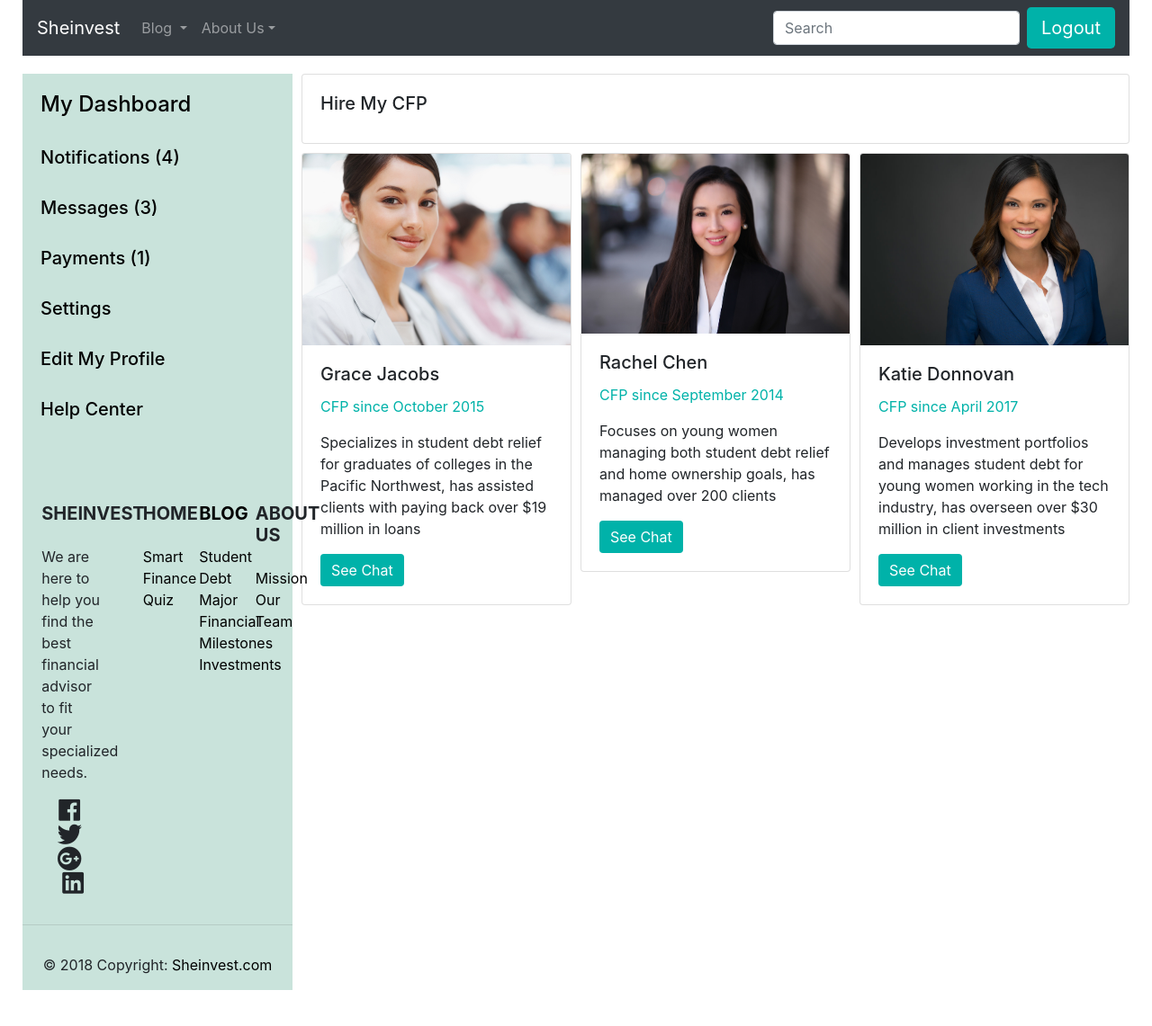
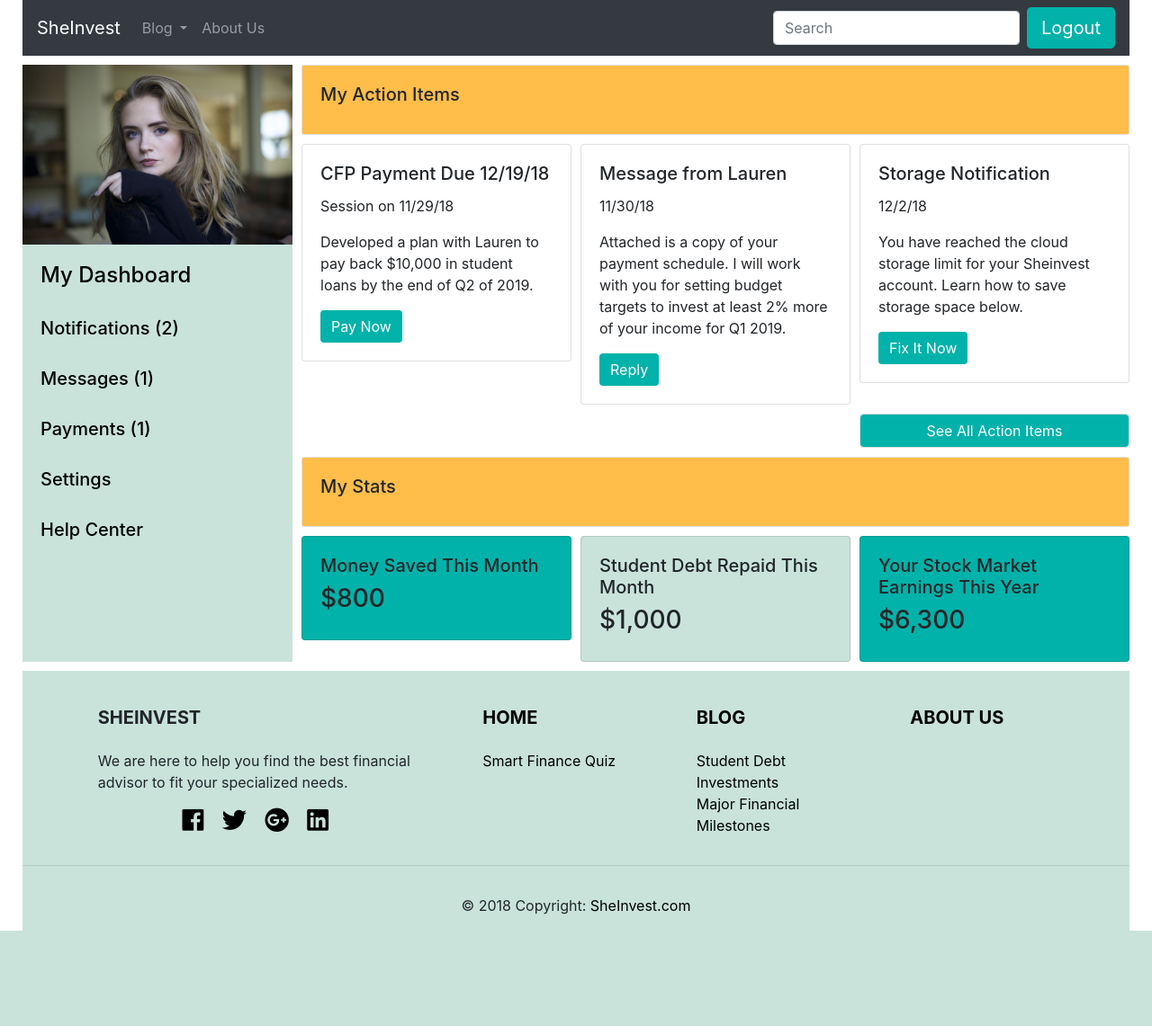
Before and after one commit to sprernasharma/SheInvest, a PHP site: page /userprofile.html in a window 1280 px wide. Shown: the whole page at 90% size. After the commit the page ends 1035 px from the top, so only its background shows below. Run offline with PHP 8.4, Linux system fonts and the light colour scheme; some libraries are stand-ins or nearby versions.

Commit message:
Add files via upload

```diff
--- a/userprofile.css
+++ b/userprofile.css
@@ -5,22 +5,25 @@
         grid-template-rows: auto;
       }
 
+
  #header {
         grid-area: header;
         background-color:slategray;
       }
 
-       button#Login{
-       margin: 0px;
-        }
 
- #lede {
-        grid-area: lede;
-        background-color: #00b2a9;
-      }
 #opencases {
     grid-area: opencases;
 }
+#dashboardcard {
+    background-color: #ffbd4a;
+}
+
+#statcard {
+    background-color: #ffbd4a;
+}
+
+
     #closedcases {
         grid-area: closedcases;
       }
@@ -53,72 +56,28 @@
   .btn.btn-primary{ background-color:#00b2a9;
            border: #00b2a9; }
 
-    a {
-    color: black;
-    }
 
 #sidebar {
         grid-area: sidebar;
         background-color: #C9E3DB;
       }
-       #sidebar . card {
-      position: -webkit-sticky; /* Safari */
-      position: sticky;
-      top: 67px; /* margin from the top */
-    color: #C9E3DB;
+
+    #sidebar a { color: black;}
+
+    #victoria {
+    max-width: 100%;
+}
+
+#moreclients {
+        grid-area: moreclients;
+      }
+
+       .moreclients .btn .btn-primary {
+        color: #00b2a9;
       }
 
 
-       #moreclients1 {
-        grid-area: moreclients1;
-      }
-       #moreclients1 .card {
-        border: 0;
-      }
-       #moreclients2 {
-        grid-area: moreclients2;
-      }
-       #moreclients2 .card {
-        border: 0;
-      }
-       #overview1 {
-        grid-area: overview1;
-        background-color: pink;
-      }
-       #overview2 {
-        grid-area: overview2;
-        background-color:green;
-      }
-       #overview3 {
-        grid-area: overview3;
-        background-color:blue;
-      }
-       #overview4 {
-        grid-area: overview4;
-        background-color:red;
-      }
-       #overview1, #overview2, #overview3, #overview4 {
-        margin-top: 30px;
-      }
-       #banner {
-        grid-area: banner;
-      }
 
-      #logo {
-        width:200px;
-      }
-       #clientstatus {
-        color: #00b2a9;
-      }
-       .btn .btn-primary {
-        color: #00b2a9;
-      }
-       .moreclients .btn .btn-primary {
-        color: #00b2a9;
-      }
-       #card-text {
-        background-color: green;
-      }
 
 #footer {
        grid-area: footer;
@@ -132,59 +91,70 @@
         button.btn{ background-color:#00b2a9;
            border: #00b2a9; }
 
-        a {
+        #footer a {
         color: black;
         }
+
 
       @media only screen and (min-width: 1241px) {
         #grid {
           grid-template-columns: repeat(8, 145px);
-          grid-row-gap: 10px;
           grid-template-areas:
             "header   header   header   header   header   header header header"
-            "lede lede lede lede lede . . buttons"
-            "sidebar sidebar opencases opencases opencases opencases opencases opencases"
+            "sidebar sidebar opencases  opencases   opencases   opencases   opencases   opencases "
             "sidebar sidebar first first    second   second third third"
             "sidebar sidebar first first    second   second third third"
-            "sidebar sidebar . . . . . moreclients1"
+            "sidebar sidebar . . . . moreclients moreclients"
             "sidebar sidebar closedcases closedcases closedcases closedcases closedcases closedcases"
             "sidebar sidebar fifth fifth sixth sixth seventh seventh"
             "sidebar sidebar fifth fifth sixth sixth seventh seventh"
-            "sidebar sidebar . . . . moreclients2 moreclients2"
-            "overview1 overview1 overview2 overview2 overview3 overview3 overview4 overview4"
-            "banner banner banner banner banner banner banner banner"
-            "notifications notifications notifications notifications notifications notifications notifications notifications"
             "footer   footer   footer   footer   footer   footer   footer footer"
         }
+
+
       }
 
         @media only screen and (max-width: 1240px) {
         #grid {
           grid-template-columns: repeat(6, 145px);
-          grid-row-gap: 20px;
+             grid-row-gap: 10px;
           grid-template-areas:
             "header   header   header   header   header   header"
-            "lede lede lede lede lede buttons"
-            "sidebar sidebar first   second   third    ."
-            "sidebar sidebar . . . moreclients"
-            "sidebar sidebar overview1 overview2 overview3 overview4"
-            "footer   footer   footer   footer   footer footer"
+            "sidebar sidebar opencases  opencases   opencases   opencases"
+            "sidebar sidebar first first    second   second"
+            "sidebar sidebar first first    second   second"
+            "sidebar sidebar third  third   third   third"
+            "sidebar sidebar . . moreclients moreclients"
+            "sidebar sidebar closedcases closedcases closedcases closedcases"
+            "sidebar sidebar fifth fifth sixth seventh"
+            "sidebar sidebar fifth fifth sixth seventh"
+            "footer   footer   footer   footer   footer   footer"
         }
+
       }
+
+
 
       @media only screen and (max-width: 975px) {
         #grid {
           grid-template-columns: repeat(4, 25%);
              grid-row-gap: 10px;
           grid-template-areas:
-            "header   header   header   header"
-            "lede    lede    lede    buttons"
-            "first first "
-            "second   second   third    third"
-            "sidebar   sidebar moreclients moreclients"
-            "overview1 overview2 overview3 overview4"
-            "footer   footer   footer   footer"
+
+           "header header header header"
+            "sidebar sidebar sidebar sidebar"
+            "opencases opencases opencases opencases"
+            "first first first first"
+            "second  second second second"
+            "third third third third"
+            "closedcases closedcases closedcases closedcases"
+            "fifth fifth fifth fifth"
+            "sixth sixth sixth sixth"
+            "seventh seventh seventh seventh"
+            "moreclients moreclients moreclients moreclients"
+            "footer footer footer footer"
         }
+
       }
 
       @media only screen and (max-width: 655px) {
--- a/userprofile.html
+++ b/userprofile.html
@@ -9,17 +9,17 @@
     <link rel="stylesheet" href="https://stackpath.bootstrapcdn.com/bootstrap/4.1.3/css/bootstrap.min.css" integrity="sha384-MCw98/SFnGE8fJT3GXwEOngsV7Zt27NXFoaoApmYm81iuXoPkFOJwJ8ERdknLPMO" crossorigin="anonymous">
     <link rel="stylesheet" href="https://use.fontawesome.com/releases/v5.5.0/css/all.css" integrity="sha384-B4dIYHKNBt8Bc12p+WXckhzcICo0wtJAoU8YZTY5qE0Id1GSseTk6S+L3BlXeVIU" crossorigin="anonymous">
 
-    <title>Sheinvest</title>
+    <title>SheInvest</title>
     <link type="text/css" rel="stylesheet" href="userprofile.css">
     </head>
 
-    <body>
+    <body leftmargin="0" rightmargin="0">
 
         <div id="grid">
             <div id="header" class="sticky-top">
 
                 <nav class="navbar navbar-expand-lg navbar-dark bg-dark">
-                  <a class="navbar-brand" href="#">Sheinvest</a>
+                  <a class="navbar-brand" href="index.html">SheInvest</a>
 
                     <button class="navbar-toggler" type="button" data-toggle="collapse" data-target="#navbarSupportedContent" aria-controls="navbarSupportedContent" aria-expanded="false" aria-label="Toggle navigation">
                     <span class="navbar-toggler-icon"></span>
@@ -29,8 +29,9 @@
                     <ul class="navbar-nav mr-auto">
 
                     <li class="nav-item dropdown">
-                    <a class="nav-link dropdown-toggle" href="blog.html" id="navbarDropdown" >Blog </a>
+                    <a class="nav-link dropdown-toggle" href="#" id="navbarDropdown" role="button" data-toggle="dropdown" aria-haspopup="true" aria-expanded="false">Blog </a>
                         <div class="dropdown-menu" aria-labelledby="navbarDropdown">
+                        <a class="dropdown-item" href="blog.html">Main Blog</a>
                         <a class="dropdown-item" href="studentdebt.html">Student Debt</a>
                         <a class="dropdown-item" href="investments.html">Investments</a>
                         <a class="dropdown-item" href="major.html">Major Financial Milestones</a>
@@ -38,73 +39,117 @@
                       </li>
 
                     <li class="nav-item dropdown">
-                    <a class="nav-link dropdown-toggle" href="#" id="navbarDropdown" role="button" data-toggle="dropdown" aria-haspopup="true" aria-expanded="false">About Us</a>
-                        <div class="dropdown-menu" aria-labelledby="navbarDropdown">
-                        <a class="dropdown-item" href="#">Mission</a>
-                        <a class="dropdown-item" href="#">Our Team</a>
+                        <li class="nav-item">
+                    <a class="nav-link" href="about.html">About Us</a>
+                    </li>
+                    </ul>
                 </div>
-                      </li>
 
-                    </ul>
                     <form class="form-inline my-2 my-lg-0">
                       <input class="form-control mr-sm-2" type="search" placeholder="Search" aria-label="Search">
                        <button type="button" class="btn btn-primary btn-lg">Logout</button>
                     </form>
-                  </div>
                 </nav>
             </div>
 
+                 <div id="sidebar">
+            	<div class="sidecard">
+                    <img id="victoria" src="victoria.jpeg">
+				  	<div class="card-body" id="dash">
+                        <h4> <a href="#">My Dashboard</a></h4> <br/>
+					          <h5> <a href="#">Notifications (2) </a></h5><br/>
+                                <h5> <a href="#">Messages (1) </a></h5><br/>
+                                <h5><a href="#">Payments (1) </a> </h5> <br/>
+                                <h5> <a href="#">Settings </a></h5> <br/>
+					           <h5> <a href="#">Help Center </a></h5> <br/>
+
+					</div>
+				</div>
+            </div>
+
+
              <div id="opencases">
-            	<div class="card">
-			<div class="card-body">
-				<h5 class="card-title">Hire My CFP</a></h5>
+            	<div  class="card">
+				  	<div id="dashboardcard" class="card-body">
+					    <h5 class="card-title">My Action Items</h5>
 					</div>
 				</div>
             </div>
        <div id="first">
-            <div class="card">
-  					<img class="card-img-top" src="lipgloss.jpeg" alt="Card image cap">
+            <div class="card" id="firstcard">
 				  	<div class="card-body">
-					    <h5 class="card-title">Grace Jacobs</h5>
-					    <p id="clientstatus"> CFP since October 2015</p>
-					    <p class="card-text">Specializes in student debt relief for graduates of colleges in the Pacific Northwest, has assisted clients with paying back over $19 million in loans</p>
-					    <a href="#" class="btn btn-primary">See Chat</a>
+					    <h5 class="card-title">CFP Payment Due 12/19/18</h5>
+					    <p id="clientstatus">Session on 11/29/18</p>
+					    <p class="card-text">Developed a plan with Lauren to pay back $10,000 in student loans by the end of Q2 of 2019.</p>
+					    <a href="#" class="btn btn-primary">Pay Now</a>
 					</div>
 				</div>
 			</div>
              <div id="second">
-            <div class="card">
-  					<img class="card-img-top" src="suit.jpeg" alt="Valerie" width="300px" height="200px">
+            <div class="card" id="secondcard">
 				  	<div class="card-body">
-					    <h5 class="card-title">Rachel Chen</h5>
-					    <p id="clientstatus"> CFP since September 2014</p>
-					    <p class="card-text">Focuses on young women managing both student debt relief and home ownership goals, has managed over 200 clients</p>
-					    <a href="#" class="btn btn-primary">See Chat</a>
+					    <h5 class="card-title">Message from Lauren</h5>
+					    <p id="clientstatus">11/30/18</p>
+					    <p class="card-text">Attached is a copy of your payment schedule. I will work with you for setting budget targets to invest at least 2% more of your income for Q1 2019. </p>
+					    <a href="#" class="btn btn-primary" id="reply">Reply</a>
 					</div>
 				</div>
 			</div>
              <div id="third">
             	<div class="card">
-  					<img class="card-img-top" src="katie.jpeg" alt="Card image cap">
 				  	<div class="card-body">
-					    <h5 class="card-title"></a>Katie Donnovan</h5>
-					    <p id="clientstatus">CFP since April 2017</p>
-					    <p class="card-text">Develops investment portfolios and manages student debt for young women working in the tech industry, has overseen over $30 million in client investments</p>
-					    <a href="#" class="btn btn-primary">See Chat</a>
+					    <h5 class="card-title">Storage Notification</h5>
+					    <p id="clientstatus">12/2/18</p>
+					    <p class="card-text">You have reached the cloud storage limit for your Sheinvest account. Learn how to save storage space below. </p>
+					    <a href="#" class="btn btn-primary">Fix It Now</a>
 					</div>
 				</div>
 			</div>
 
-             <div id="sidebar">
-            	<div class="sidecard">
-				  	<div class="card-body" id="dash">
-                        <h4> <a href="#">My Dashboard</a></h4> <br/>
-					          <h5> <a href="#">Notifications (4) </a></h5><br/>
-                                <h5> <a href="#">Messages (3) </a></h5><br/>
-                                <h5><a href="#">Payments (1) </a> </h5> <br/>
-					           <h5> <a href="#">Settings </a></h5> <br/>
-                                <h5> <a href="#">Edit My Profile </a></h5> <br/>
-					           <h5> <a href="#">Help Center </a></h5> <br/>
+
+              <div id="closedcases">
+            	<div class="card">
+				  	<div class="card-body" id="statcard">
+					    <h5 class="card-title">My Stats</h5>
+					</div>
+				</div>
+            </div>
+             <div id="fifth">
+            <div class="card" style="background-color: #00b2a9">
+				  		<div class="card-body">
+					    	<h5 class="card-text">Money Saved This Month </h5>
+					    	<h3>$800</h3>
+					    </div>
+				</div>
+			</div>
+
+
+
+
+             <div id="sixth">
+           <div class="card" style="background-color:#C9E3DB">
+				  		<div class="card-body">
+					    	<h5 class="card-text">Student Debt Repaid This Month</h5>
+					    	<h3>$1,000</h3>
+					    </div>
+				</div>
+			</div>
+
+
+
+             <div id="seventh">
+               <div class="card" style="background-color:#00b2a9">
+				  		<div class="card-body">
+					    	<h5 class="card-text">Your Stock Market Earnings This Year</h5>
+					    	<h3>$6,300</h3>
+					    </div>
+				</div>
+			</div>
+
+
+ 			<div id="moreclients">
+ 				<div class="card">
+					<button type="button" class="btn btn-primary">See All Action Items</button>
 
 				</div>
         </div>
@@ -119,7 +164,7 @@
          <!-- Grid column -->
         <div class="col-md-4 mx-auto">
            <!-- Content -->
-          <h5 class="font-weight-bold text-uppercase mt-3 mb-4">Sheinvest</h5>
+          <h5 class="font-weight-bold text-uppercase mt-3 mb-4">SheInvest</h5>
           <p class="subtext">We are here to help you find the best financial advisor to fit your specialized needs.</p>
 
 	  <!-- Social buttons -->
@@ -152,11 +197,11 @@
          <!-- Grid column -->
         <div class="col-md-2 mx-auto">
            <!-- Links -->
-          <h5 class="font-weight-bold text-uppercase mt-3 mb-4">Home</h5>
+          <h5 class="font-weight-bold text-uppercase mt-3 mb-4"><a href="index.html">Home</a></h5>
 
             <ul class="list-unstyled">
             <li>
-              <a href="quiz.html">Smart Finance Quiz</a>
+              <a href="quizstart.html">Smart Finance Quiz</a>
             </li>
           </ul>
          </div>
@@ -171,10 +216,10 @@
               <a href="studentdebt.html">Student Debt</a>
             </li>
             <li>
-              <a href="major.html">Major Financial Milestones</a>
+                <a href="investments.html">Investments</a>
             </li>
             <li>
-              <a href="investments.html">Investments</a>
+             <a href="major.html">Major Financial Milestones</a>
             </li>
           </ul>
          </div>
@@ -183,15 +228,7 @@
          <!-- Grid column -->
         <div class="col-md-2 mx-auto">
            <!-- Links -->
-          <h5 class="font-weight-bold text-uppercase mt-3 mb-4">About Us</h5>
-           <ul class="list-unstyled">
-            <li>
-              <a href="#!">Mission</a>
-            </li>
-            <li>
-              <a href="#!">Our Team</a>
-            </li>
-          </ul>
+          <h5 class="font-weight-bold text-uppercase mt-3 mb-4"><a href="about.html">About Us</a></h5>
          </div>
            <!-- Grid column -->
        </div>
@@ -201,11 +238,12 @@
      <hr>
      <!-- Copyright -->
     <div class="footer-copyright text-center py-3">© 2018 Copyright:
-      <a href="https://mdbootstrap.com/bootstrap-tutorial/"> Sheinvest.com</a>
+      <a href="https://mdbootstrap.com/bootstrap-tutorial/"> SheInvest.com</a>
     </div>
     <!-- Copyright -->
  </div>
 <!-- Footer -->
+
 
      <!-- Optional JavaScript -->
 	    <!-- jQuery first, then Popper.js, then Bootstrap JS -->
```
Also changed, not shown: other parts of userprofile.css (+10 -11 lines), victoria.jpeg (added). Lines whose indentation alone changed are shown as unchanged.
